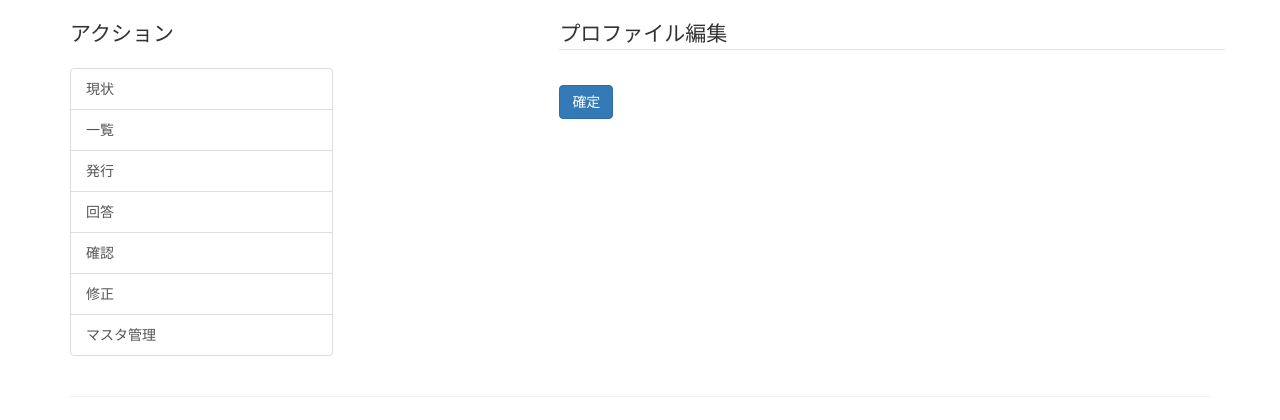
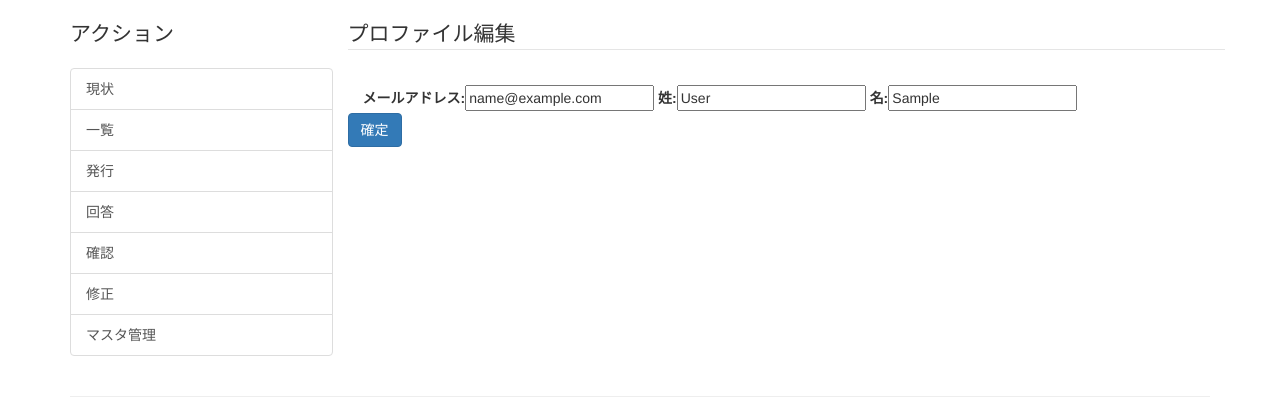
Before and after one commit to weilyu/qa-manager, a Django app: page /profile in a window 1280 px wide. Shown: the part 51-471 px from the top of the page. Run offline with Django 3.2, Linux system fonts and the light colour scheme; the visitor is signed in with stand-in values (Sample User, id 1); some libraries are stand-ins or nearby versions.

Commit message:
add profile update page

```diff
--- a/mainsite/views.py
+++ b/mainsite/views.py
@@ -61,5 +61,9 @@ def signup(request):
 
 @login_required(login_url='login')
 def profile(request):
-    # TODO
-    return render(request, 'profile.html', locals())
+    user = request.user
+    form = forms.ProfileForm(request.POST or None, instance=user)
+    if form.is_valid():
+        form.save()
+        messages.add_message(request, messages.SUCCESS, 'ユーザ情報を更新しました。')
+    return render(request, 'profile.html', {'form': form})
--- a/templates/profile.html
+++ b/templates/profile.html
@@ -2,7 +2,7 @@
 {% load bootstrap %}
 
 {% block content %}
-    <form action="" method="post" class="form-horizontal col-lg-offset-3" role="form">
+    <form action="" method="post" class="form-horizontal" role="form">
         <div class="form-group">
             <legend>プロファイル編集</legend>
         </div>
```
